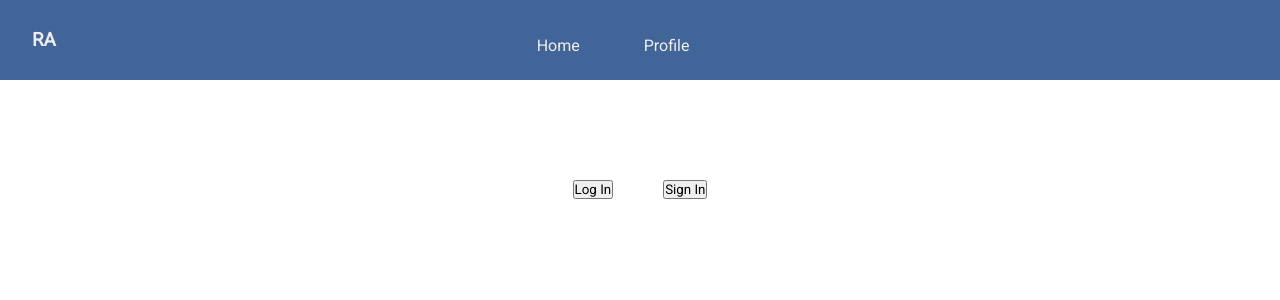
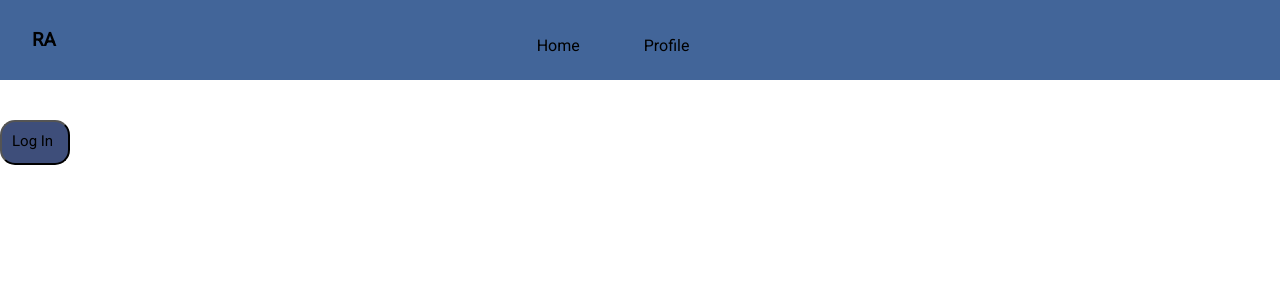
Before and after one commit to AnastasOdyssea/Workout-App, a React (Create React App) app: page / in a window 1280 px wide. Shown: the top 300 px of the page. Built offline with nearby package versions, Linux system fonts and the light colour scheme.

Commit message:
styling log in button

```diff
--- a/src/Styles/Home.css
+++ b/src/Styles/Home.css
@@ -11,6 +11,20 @@
     display: flex;
     flex-direction: row;
     gap: 50px;
-    justify-content: center;
-    margin-top:50px ;
+    height: 50px;
+    color: rgb(0, 0, 0);
+    margin-top: 20px;
+    font-size: 15px;
+    border-radius: 15px;
+
+
 }
+
+.btn .btn-lg{
+    cursor: pointer;
+    text-decoration: none;
+    background-color: rgb(62, 78, 122);
+   height: 45px;
+   width: 70px;
+   padding:10px ;
+}
--- a/src/Styles/main.css
+++ b/src/Styles/main.css
@@ -5,13 +5,15 @@
     margin: 0;
     box-sizing: border-box;
     font-family: 'Roboto', sans-serif;
+
+
 }
 
 :root{
     --mainColor:#426599;
     --mainColorLight:#22242e;
     --secondaryColor:#88246c;
-    --textColor:#eee;
+    --textColor:#000000;
     }
 
     header{
--- a/src/components/Home.js
+++ b/src/components/Home.js
@@ -7,8 +7,6 @@ return(
         <button type="button" className="btn btn-lg">Log In</button>
 
 
-<button type="button" className="btn btn-sg">Sign In</button>
-
 </div>
 )
 }
```
